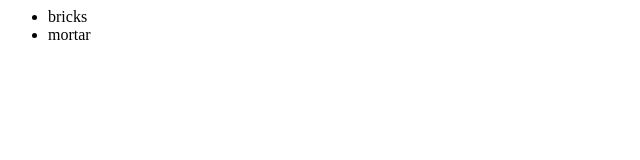
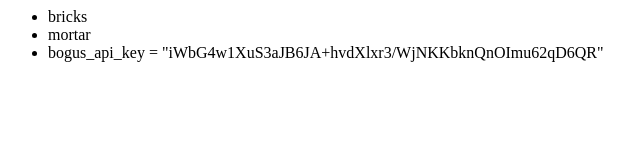
Before and after one commit to jermified/jc_starter_helloworld, a plain HTML site: page index.html in a window 1280 px wide. Shown: the whole page, without its empty margins (0-640 px from the left). Drawn offline with Linux system fonts and the light colour scheme.

Commit message:
putting in test api key for index
Signed-off-by: Jeremy Cheung <jeremy.cheung@gatesfoundation.org>

```diff
--- a/index.html
+++ b/index.html
@@ -4,6 +4,7 @@
             <ul>
                 <li>bricks</li>
                 <li>mortar</li>
+                <li>bogus_api_key = "iWbG4w1XuS3aJB6JA+hvdXlxr3/WjNKKbknQnOImu62qD6QR"</li>
             </ul>
         </div>
     </body>
```
